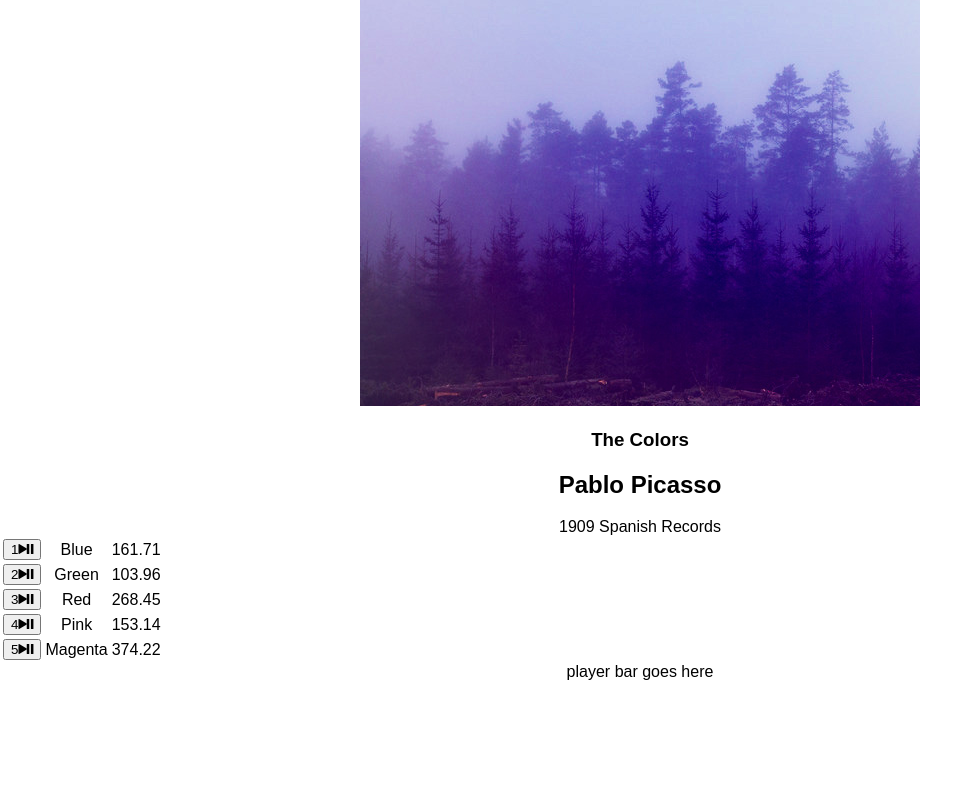
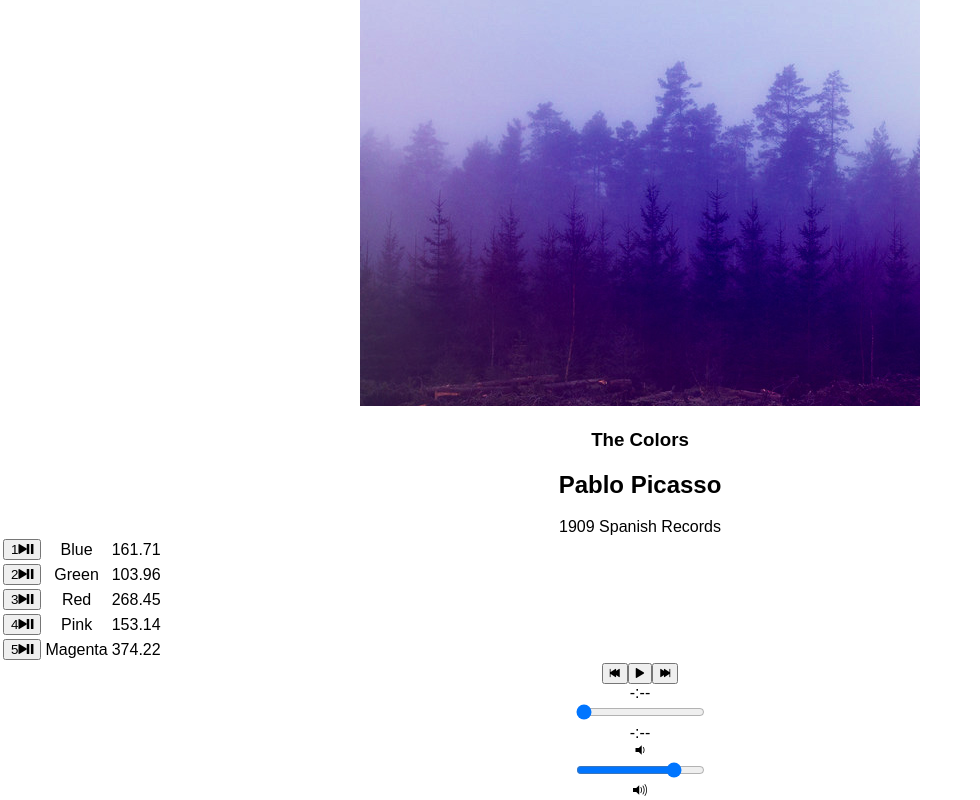
Before and after one commit to drwhirstyburgers/bloc-jams-react, a React (Create React App) app: page /album/the-colors in a window 1280 px wide. Shown: the part 252-1052 px from the top of the page, without its empty margins (0-980 px from the left). Before the commit the page ends 933 px from the top, so only its background shows below. Built offline with nearby package versions, Linux system fonts and the light colour scheme.

Commit message:
add previous song functionality

```diff
--- a/src/components/PlayerBar.js
+++ b/src/components/PlayerBar.js
@@ -4,10 +4,30 @@
   render() {
     return (
       <section className="player-bar">
-        player bar goes here
+        <section id="buttons">
+          <button id="previous" onClick={this.props.handlePrevClick}>
+            <span className="ion-skip-backward"></span>
+          </button>
+          <button id="play-pause" onClick={this.props.handleSongClick} >
+            <span className={this.props.isPlaying ? 'ion-pause' : 'ion-play'}></span>
+          </button>
+          <button id="next">
+            <span className="ion-skip-forward"></span>
+          </button>
+        </section>
+        <section id="time-control">
+          <div className="current-time">-:--</div>
+          <input type="range" className="seek-bar" value="0" />
+          <div className="total-time">-:--</div>
+        </section>
+        <section id="volume-control">
+          <div className="icon ion-volume-low"></div>
+          <input type="range" className="seek-bar" value="80" />
+          <div className="icon ion-volume-high"></div>
+        </section>
       </section>
-    )
+    );
   }
 }
 
- export default PlayerBar;
+export default PlayerBar;
--- a/src/components/album.js
+++ b/src/components/album.js
@@ -45,6 +45,14 @@
     }
   }
 
+  handlePrevClick() {
+    const currentIndex = this.state.album.songs.findIndex(song => this.state.currentSong === song);
+    const newIndex = Math.max(0, currentIndex -1);
+    const newSong = this.state.album.songs[newIndex];
+    this.setSong(newSong);
+    this.play(newSong);
+  }
+
   render() {
     return (
       <section className="album">
@@ -84,6 +92,7 @@
            isPlaying={this.state.isPlaying}
            currentSong={this.state.currentSong}
            handleSongClick={() => this.handleSongClick(this.state.currentSong)}
+           handlePrevClick={() => this.handlePrevClick()}
          />
       </section>
     );
```
